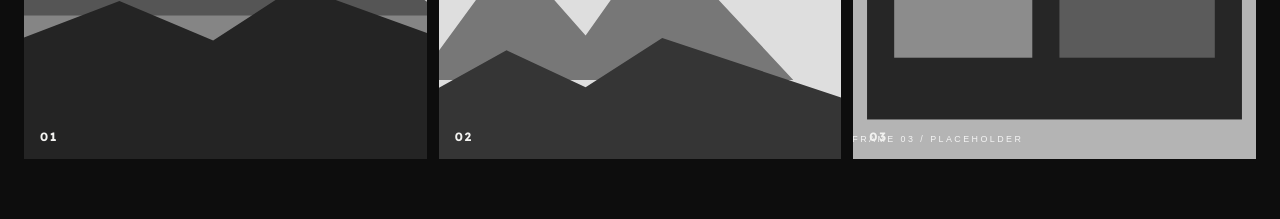
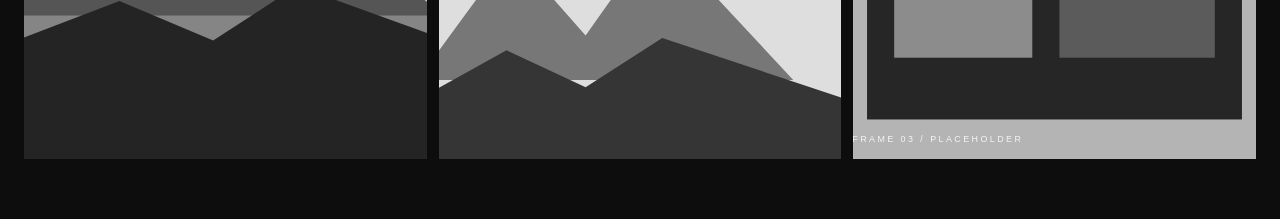
Before and after one commit to omarrrosama/ER-project, a Next.js app: page / in a window 1280 px wide. Shown: the part 1400-1619 px from the top of the page. Built offline with nearby package versions, Linux system fonts and the light colour scheme.

Commit message:
delete figcaption at the ProjectGallery

```diff
--- a/src/components/Hero.tsx
+++ b/src/components/Hero.tsx
@@ -48,7 +48,7 @@ export function Hero() {
           My Channels
           <span
             className="bg-ink text-page flex h-8 w-8 shrink-0 items-center justify-center
-              rounded-full transition-transform duration-300 group-hover:rotate-45"
+              rounded-full transition-transform duration-300 group-hover:rotate-135"
           >
             <svg className="h-3.5 w-3.5" viewBox="0 0 16 16" fill="none" aria-hidden="true">
               <path
--- a/src/components/ProjectGallery.tsx
+++ b/src/components/ProjectGallery.tsx
@@ -31,12 +31,7 @@ export function ProjectGallery() {
               className="aspect-[1.2] w-full object-cover grayscale transition-transform
                 duration-700 ease-[cubic-bezier(.2,.7,.2,1)] group-hover:scale-[1.04]"
             />
-            <figcaption
-              className="text-ink absolute bottom-3.5 left-4 mt-3 text-xs font-bold tracking-[.14em]
-                uppercase"
-            >
-              0{index + 1}
-            </figcaption>
+
           </figure>
         ))}
       </div>
```
